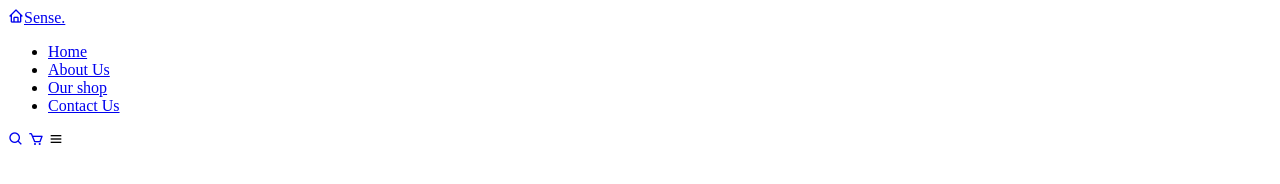
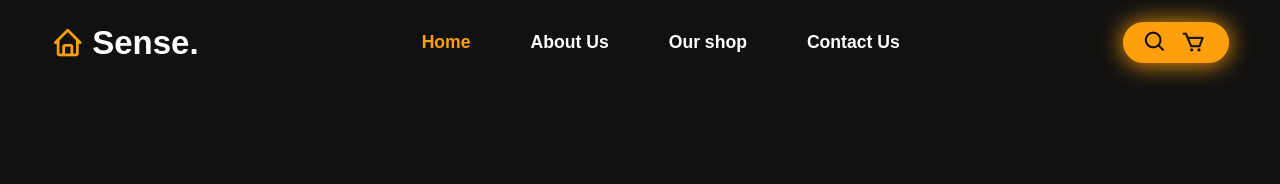
Before and after one commit to mjmaurijimenez/Sense.githup.io, a website: page page/contact.html in a window 1280 px wide. Drawn offline with nearby package versions, Linux system fonts and the light colour scheme; files that its build step writes are made by us from their sources; the site is published under a folder, as on GitHub Pages, so addresses that start at the root find nothing.

Commit message:
correcion de enlaces

```diff
--- a/page/about-us.html
+++ b/page/about-us.html
@@ -6,7 +6,7 @@
     <title>Sense</title>
     <link href="https://cdn.jsdelivr.net/npm/bootstrap@5.3.3/dist/css/bootstrap.min.css" rel="stylesheet" integrity="sha384-QWTKZyjpPEjISv5WaRU9OFeRpok6YctnYmDr5pNlyT2bRjXh0JMhjY6hW+ALEwIH" crossorigin="anonymous">
     <link href='https://unpkg.com/boxicons@2.1.4/css/boxicons.min.css' rel='stylesheet'>
-    <link rel="stylesheet" href="/css/main.css">
+    <link rel="stylesheet" href="./css/main.css">
 </head>
 <body>
 
--- a/page/contact.html
+++ b/page/contact.html
@@ -4,7 +4,7 @@
     <meta charset="UTF-8">
     <meta name="viewport" content="width=device-width, initial-scale=1.0">
     <title>Sense</title>
-    <link rel="stylesheet" href="/css/main.css">
+    <link rel="stylesheet" href="./css/main.css">
     <link href='https://unpkg.com/boxicons@2.1.4/css/boxicons.min.css' rel='stylesheet'>
 </head>
 <body>
```
Also changed, not shown: page/shop.html (+1 -1 lines).
